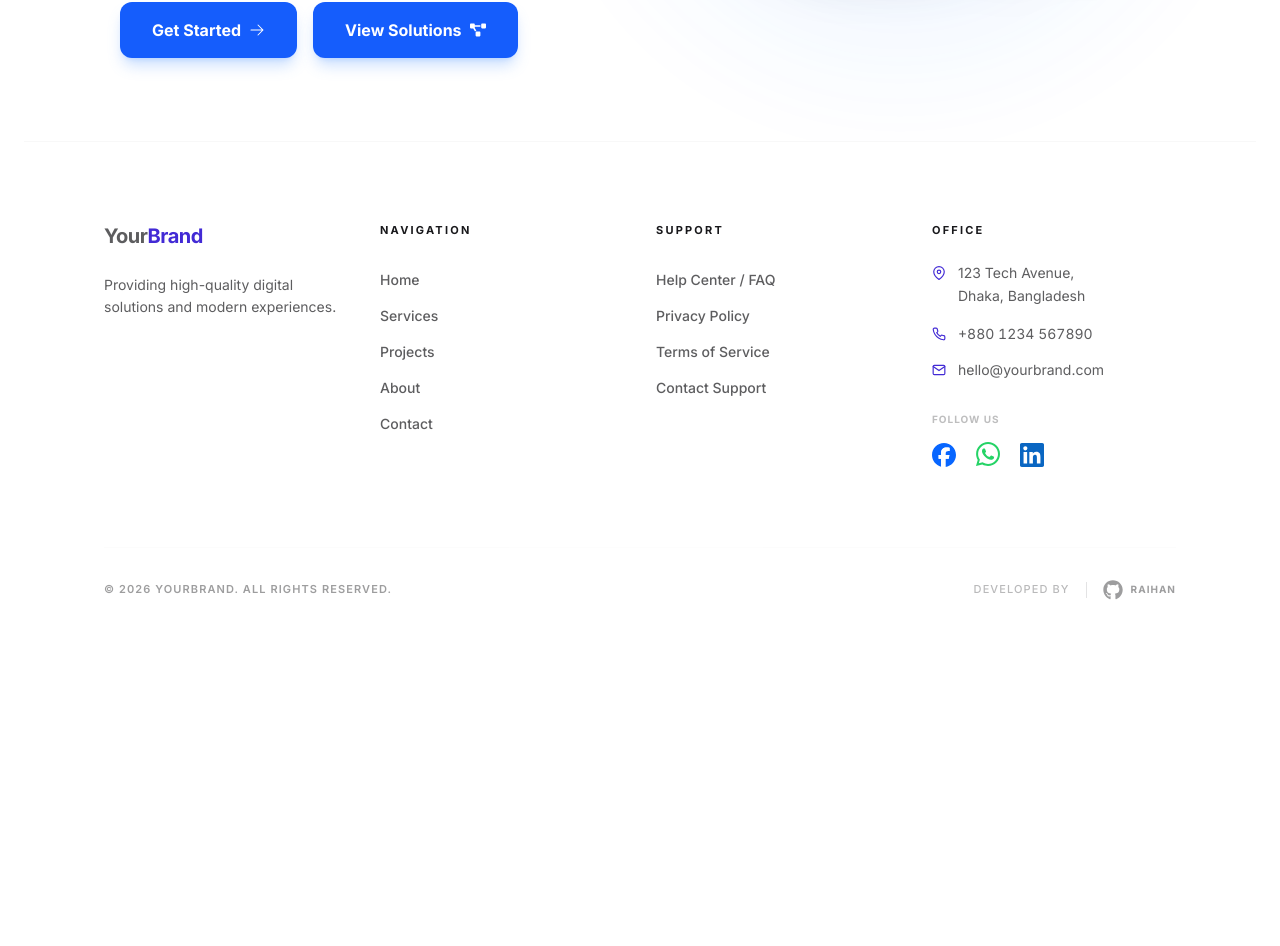
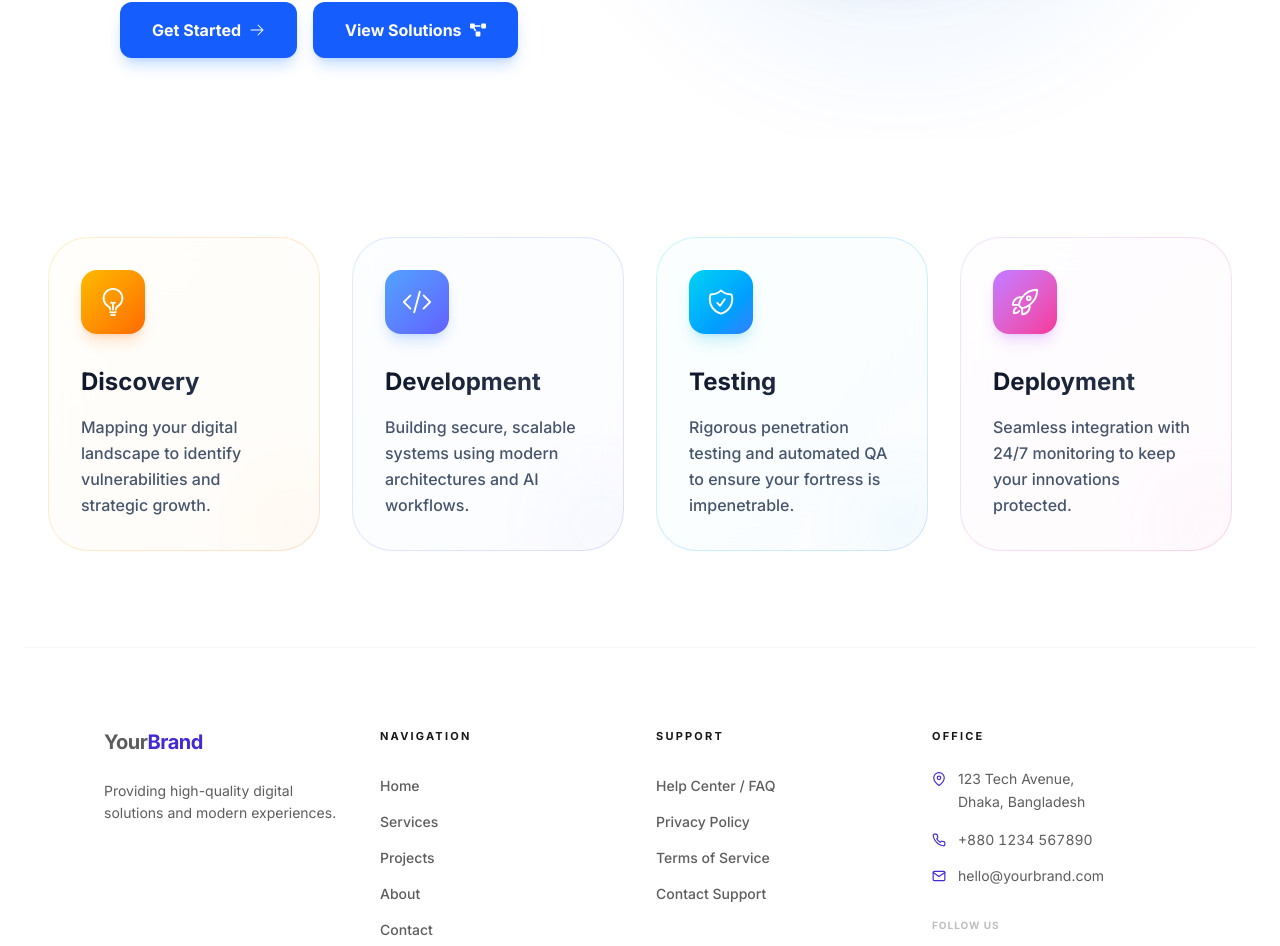
Before and after one commit to Raihan1018/it, a React (Vite) app: page / in a window 1280 px wide. Shown: the part 669-1615 px from the top of the page. Before the commit the page ends 1309 px from the top, so only its background shows below. Built offline with nearby package versions, Linux system fonts and the light colour scheme.

Commit message:
feature added

```diff
--- /dev/null
+++ b/src/pages/Home/Features/Features.jsx
@@ -0,0 +1,98 @@
+import { motion } from "framer-motion";
+import {
+  HiOutlineLightBulb,
+  HiOutlineCodeBracket,
+  HiOutlineShieldCheck,
+  HiOutlineRocketLaunch,
+} from "react-icons/hi2";
+
+const steps = [
+  {
+    title: "Discovery",
+    desc: "Mapping your digital landscape to identify vulnerabilities and strategic growth.",
+    icon: <HiOutlineLightBulb />,
+    color: "from-amber-400 to-orange-500",
+    shadow: "shadow-orange-500/20",
+  },
+  {
+    title: "Development",
+    desc: "Building secure, scalable systems using modern architectures and AI workflows.",
+    icon: <HiOutlineCodeBracket />,
+    color: "from-blue-400 to-indigo-500",
+    shadow: "shadow-blue-500/20",
+  },
+  {
+    title: "Testing",
+    desc: "Rigorous penetration testing and automated QA to ensure your fortress is impenetrable.",
+    icon: <HiOutlineShieldCheck />,
+    color: "from-cyan-400 to-blue-500",
+    shadow: "shadow-cyan-500/20",
+  },
+  {
+    title: "Deployment",
+    desc: "Seamless integration with 24/7 monitoring to keep your innovations protected.",
+    icon: <HiOutlineRocketLaunch />,
+    color: "from-purple-400 to-pink-500",
+    shadow: "shadow-purple-500/20",
+  },
+];
+
+const Features = () => {
+  return (
+    <section className="py-24 px-6">
+      <div className="max-w-7xl mx-auto">
+        <div className="grid grid-cols-1 md:grid-cols-2 lg:grid-cols-4 gap-8">
+          {steps.map((step, index) => (
+            <motion.div
+              key={index}
+              initial={{ opacity: 0, scale: 0.9 }}
+              whileInView={{ opacity: 1, scale: 1 }}
+              whileHover={{ y: -10 }}
+              transition={{ duration: 0.4, delay: index * 0.1 }}
+              viewport={{ once: true }}
+              className="group relative p-[1px] rounded-[2.5rem] transition-all duration-500 hover:shadow-2xl overflow-hidden"
+            >
+              {/* Animated Gradient Border */}
+              <div
+                className={`absolute inset-0 bg-gradient-to-br ${step.color} opacity-20 group-hover:opacity-100 transition-opacity duration-500`}
+              />
+
+              {/* Main Card Body */}
+              <div
+                className="relative h-full p-8 rounded-[2.45rem] transition-colors duration-500
+                /* Light Mode */
+                bg-white/90 backdrop-blur-xl
+                /* Dark Mode */
+                dark:bg-slate-900/90 dark:group-hover:bg-slate-950/90"
+              >
+                {/* Floating Icon Container */}
+                <div
+                  className={`w-16 h-16 mb-8 rounded-2xl flex items-center justify-center text-3xl text-white shadow-lg
+                  bg-gradient-to-br ${step.color} ${step.shadow}
+                  transform group-hover:rotate-12 transition-transform duration-500`}
+                >
+                  {step.icon}
+                </div>
+
+                <h3 className="text-2xl font-bold mb-4 bg-clip-text text-transparent bg-gradient-to-r from-slate-900 to-slate-700 dark:from-white dark:to-slate-300">
+                  {step.title}
+                </h3>
+
+                <p className="text-slate-600 dark:text-slate-400 leading-relaxed font-medium">
+                  {step.desc}
+                </p>
+
+                {/* Bottom Accent Circle */}
+                <div
+                  className={`absolute -bottom-6 -right-6 w-24 h-24 rounded-full bg-gradient-to-br ${step.color} opacity-5 group-hover:opacity-20 transition-opacity blur-2xl`}
+                />
+              </div>
+            </motion.div>
+          ))}
+        </div>
+      </div>
+    </section>
+  );
+};
+
+export default Features;
--- a/src/pages/Home/Home/Home.jsx
+++ b/src/pages/Home/Home/Home.jsx
@@ -1,12 +1,14 @@
-import React from 'react'
-import Hero from '../Hero/Hero'
+import React from "react";
+import Hero from "../Hero/Hero";
+import Features from "../Features/Features";
 
 const Home = () => {
   return (
     <div>
-        <Hero/>
+      <Hero />
+      <Features />
     </div>
-  )
-}
+  );
+};
 
-export default Home
+export default Home;
```
